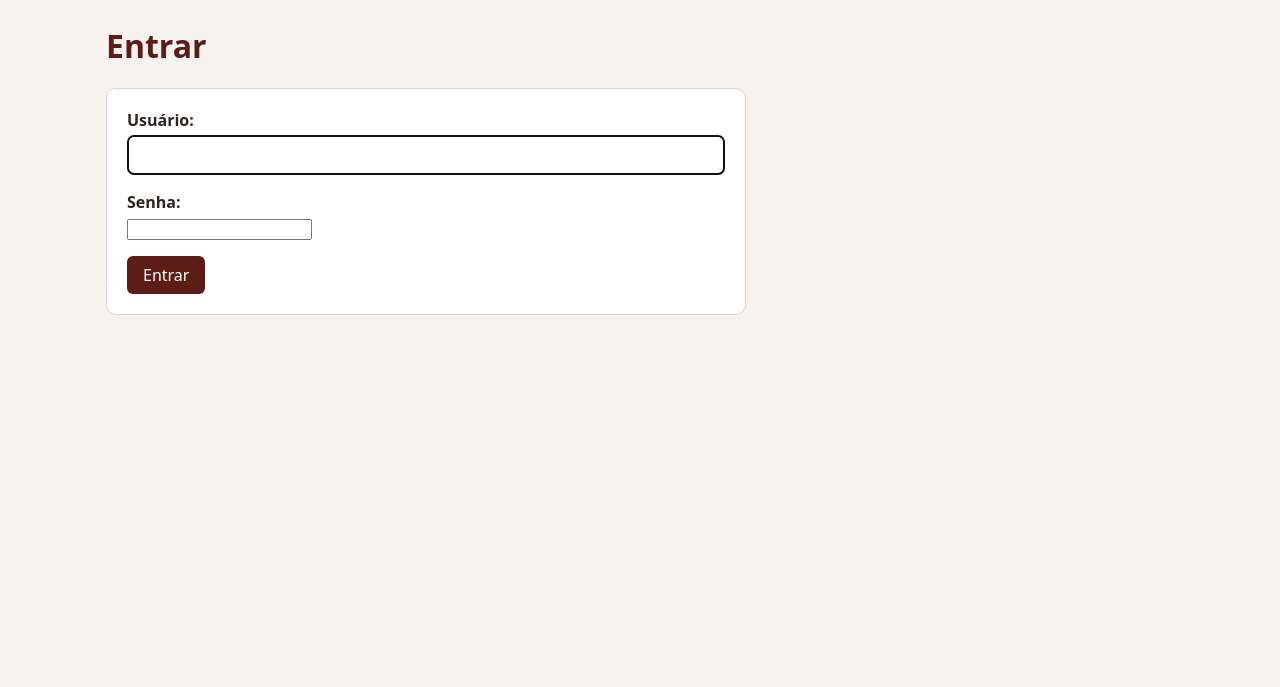
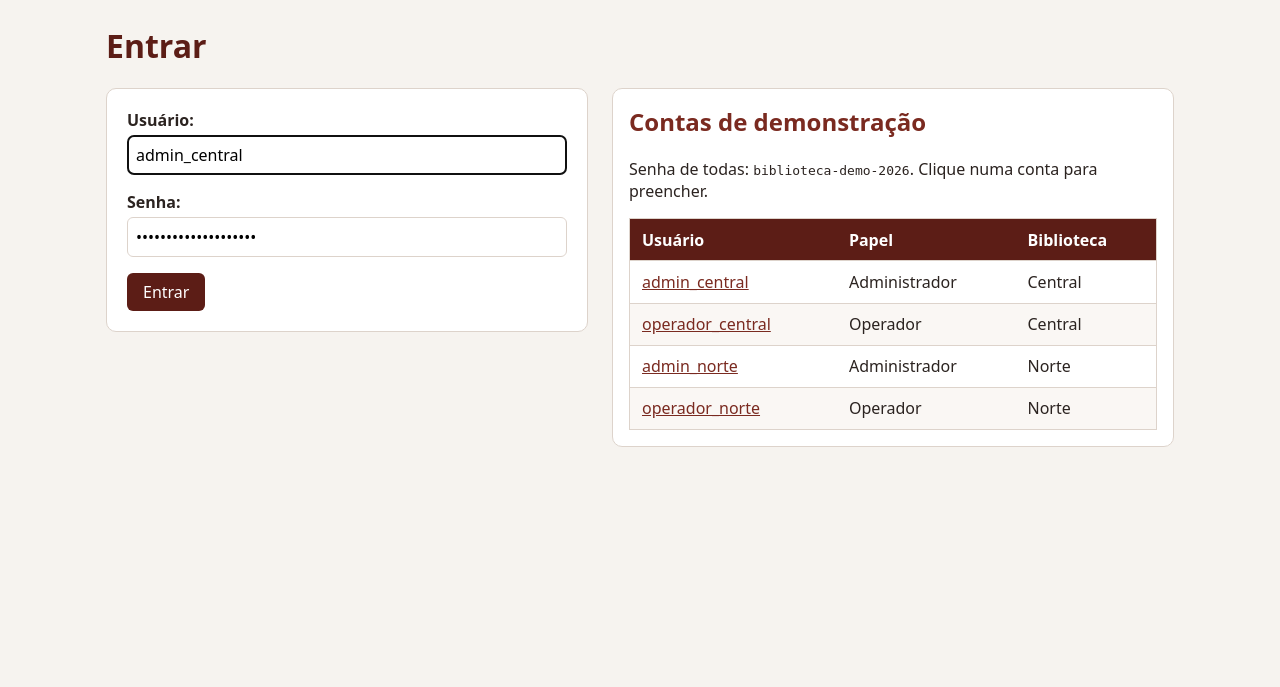
Before and after one commit to Gus-N-roses/p1_fullstack, a Django app: page /entrar/ in a window 1280 px wide. Shown: the part 56-743 px from the top of the page. Run offline with Django 5.2, Linux system fonts and the light colour scheme.

Commit message:
feat: mostra as contas de demonstração na tela de login

```diff
--- a/acervo/static/acervo/estilo.css
+++ b/acervo/static/acervo/estilo.css
@@ -87,7 +87,7 @@ button.link { background: none; color: var(--vinho-claro); padding: 0; text-deco
 .formulario { background: #fff; border: 1px solid var(--borda); border-radius: 10px; padding: 1.25rem; max-width: 640px; }
 .formulario p { margin: 0 0 1rem; }
 .formulario label { display: block; font-weight: 600; margin-bottom: .25rem; }
-.formulario input[type=text], .formulario input[type=email], .formulario input[type=number],
+.formulario input[type=text], .formulario input[type=email], .formulario input[type=password], .formulario input[type=number],
 .formulario input[type=date], .formulario select, .formulario textarea {
   width: 100%; padding: .5rem; border: 1px solid var(--borda); border-radius: 6px; font: inherit;
 }
@@ -105,6 +105,11 @@ button.link { background: none; color: var(--vinho-claro); padding: 0; text-deco
 details { margin-top: .5rem; }
 p.vazio { color: #7a6d66; }
 
+.login { display: flex; flex-wrap: wrap; gap: 1.5rem; align-items: flex-start; }
+.login .formulario { flex: 1 1 280px; }
+.contas-demo { flex: 1 1 360px; background: #fff; border: 1px solid var(--borda); border-radius: 10px; padding: 1rem; }
+.contas-demo h2 { margin-top: 0; }
+
 .mensagens { list-style: none; padding: 0; margin: 0 0 1rem; }
 .mensagem { padding: .75rem 1rem; border-radius: 6px; margin-bottom: .5rem; background: #e9e1d9; }
 .mensagem.success { background: #d8ecd9; color: var(--sucesso); }
--- a/acervo/templates/acervo/login.html
+++ b/acervo/templates/acervo/login.html
@@ -5,10 +5,42 @@
 {% block conteudo %}
 <h1>Entrar</h1>
 
+<div class="login">
   <form method="post" class="formulario">
     {% csrf_token %}
     {{ form.as_p }}
     <input type="hidden" name="next" value="{{ next }}">
     <button type="submit">Entrar</button>
   </form>
+
+  {% if contas_demo %}
+    <section class="contas-demo">
+      <h2>Contas de demonstração</h2>
+      <p>Senha de todas: <code>{{ senha_demo }}</code>. Clique numa conta para preencher.</p>
+      <table>
+        <thead><tr><th>Usuário</th><th>Papel</th><th>Biblioteca</th></tr></thead>
+        <tbody>
+          {% for conta in contas_demo %}
+            <tr>
+              <td><button type="button" class="link preencher" data-usuario="{{ conta.usuario }}">{{ conta.usuario }}</button></td>
+              <td>{{ conta.papel }}</td>
+              <td>{{ conta.biblioteca }}</td>
+            </tr>
+          {% endfor %}
+        </tbody>
+      </table>
+      {{ senha_demo|json_script:"senha-demo" }}
+      <script>
+        const senhaDemo = JSON.parse(document.getElementById('senha-demo').textContent);
+        const preencher = usuario => {
+          document.getElementById('id_username').value = usuario;
+          document.getElementById('id_password').value = senhaDemo;
+        };
+        document.querySelectorAll('.preencher').forEach(botao =>
+          botao.addEventListener('click', () => preencher(botao.dataset.usuario)));
+        if (!document.getElementById('id_username').value) preencher('{{ contas_demo.0.usuario }}');
+      </script>
+    </section>
+  {% endif %}
+</div>
 {% endblock %}
--- a/acervo/views.py
+++ b/acervo/views.py
@@ -1,4 +1,6 @@
+from django.conf import settings
 from django.contrib import messages
+from django.contrib.auth.views import LoginView
 from django.core.exceptions import PermissionDenied
 from django.db.models import Count, Prefetch, ProtectedError, Q
 from django.shortcuts import get_object_or_404, redirect, render
@@ -28,6 +30,23 @@ def _periodo(request):
         return PeriodoForm(initial=padrao), padrao
     form = PeriodoForm(request.GET)
     return form, form.cleaned_data if form.is_valid() else padrao
+
+
+class Entrar(LoginView):
+    """Login. Rodando localmente (DEBUG), mostra as contas de demonstração para quem avalia."""
+    template_name = 'acervo/login.html'
+
+    def get_context_data(self, **kwargs):
+        contexto = super().get_context_data(**kwargs)
+        if settings.DEBUG:
+            from .management.commands.preparar_demo import CONTAS, SENHA_DEMO
+            contexto['contas_demo'] = [
+                {'usuario': nome, 'papel': 'Administrador' if papel == 'admin' else 'Operador',
+                 'biblioteca': slug.replace('biblioteca-', '').capitalize()}
+                for nome, slug, papel in CONTAS
+            ]
+            contexto['senha_demo'] = SENHA_DEMO
+        return contexto
 
 
 def inicio(request):
--- a/biblioteca/urls.py
+++ b/biblioteca/urls.py
@@ -2,9 +2,11 @@ from django.contrib import admin
 from django.contrib.auth import views as auth_views
 from django.urls import include, path
 
+from acervo.views import Entrar
+
 urlpatterns = [
     path('admin/', admin.site.urls),
-    path('entrar/', auth_views.LoginView.as_view(template_name='acervo/login.html'), name='login'),
+    path('entrar/', Entrar.as_view(), name='login'),
     path('sair/', auth_views.LogoutView.as_view(), name='logout'),
     path('api/', include('acervo.api_urls')),
     path('api-auth/', include('rest_framework.urls')),  # login da Browsable API
```
Also changed, not shown: acervo/management/commands/preparar_demo.py (+5 -5 lines), acervo/tests.py (+18 -2 lines), README.md. Lines whose indentation alone changed are shown as unchanged.
